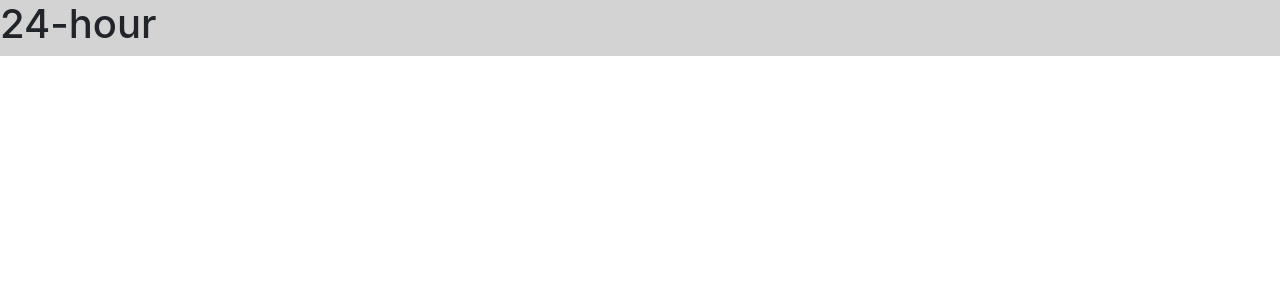
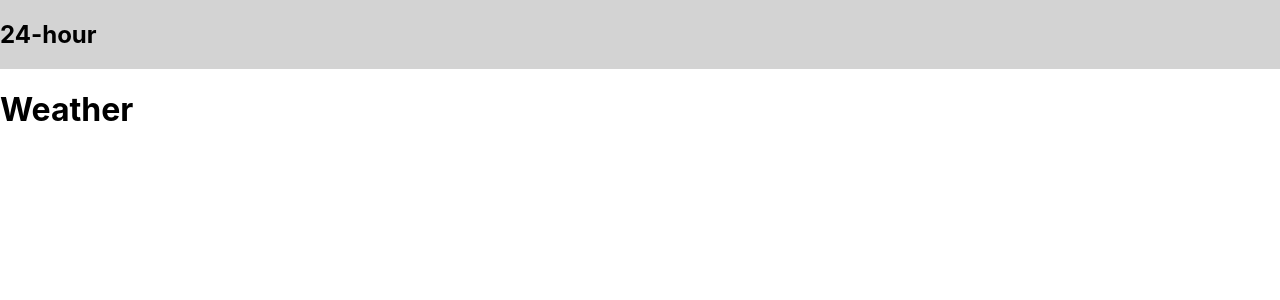
Before and after one commit to Seth-D-Mclaughlin/web-24hr-project, a React (Create React App) app in the folder 24hour/: page / in a window 1280 px wide. Shown: the top 300 px of the page. Built offline with nearby package versions, Linux system fonts and the light colour scheme.

Commit message:
Weather component

```diff
--- a/24hour/src/App.js
+++ b/24hour/src/App.js
@@ -1,14 +1,12 @@
 import React from 'react';
-import logo from './logo.svg';
-import 'bootstrap/dist/css/bootstrap.css';
-import './App.css';
 import Navbar from "./components/Navbar/Navbar";
+import Weather from "./components/Weather/weather";
 
 function App() {
   return (
     <div className="App">
       <Navbar/>
-
+      <Weather />
     </div>
   );
 }
--- /dev/null
+++ b/24hour/src/components/Weather/weather.js
@@ -0,0 +1,12 @@
+import React from 'react';
+import './weather.css';
+import Navbar from "./components/Navbar/Navbar";
+
+const Weather = (props) => {
+  return(
+    <div>
+      <h1>Weather</h1>
+    </div>
+  )
+}
+export default Weather;
```
Also changed, not shown: 24hour/src/components/Weather/weather.css (added), 1 other file (tests, documents, lock files or other folders).
